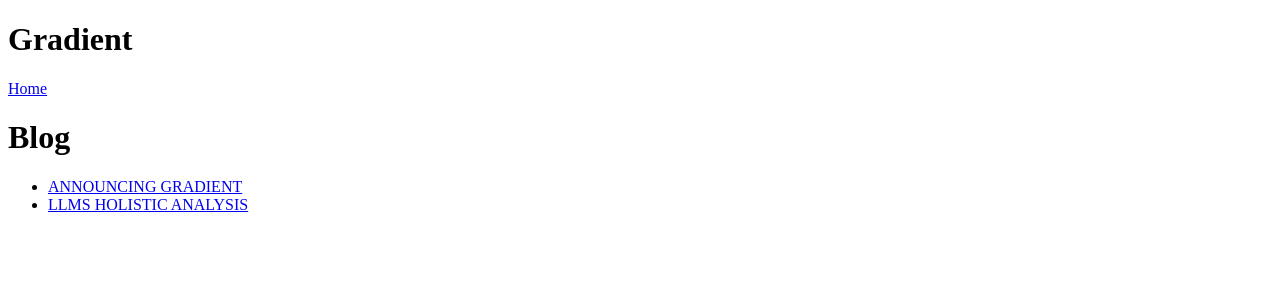
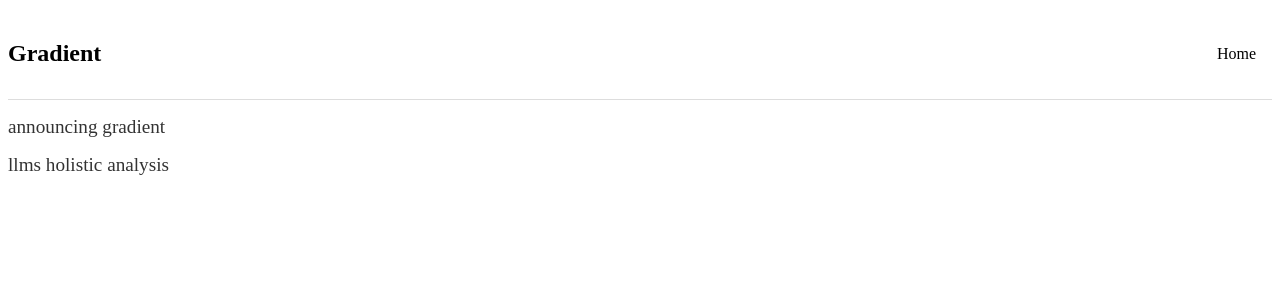
Before and after one commit to andrewcantos/gra.dient.ai, a Next.js app: page /blog in a window 1280 px wide. Shown: the top 300 px of the page. Built offline with nearby package versions, Linux system fonts and the light colour scheme.

Commit message:
Remove default bullet points and all-caps formatting for blog list and titles

```diff
--- a/components/Layout.js
+++ b/components/Layout.js
@@ -6,15 +6,15 @@
 
   return (
     <>
-      <header>
-        <h1>Gradient</h1>
+      <header style={{ display: 'flex', justifyContent: 'space-between', alignItems: 'center', padding: '1rem 0', borderBottom: '1px solid #ddd' }}>
+        <h1 style={{ fontSize: '1.5rem', fontWeight: 'bold' }}>Gradient</h1>
         <nav>
           <Link legacyBehavior href="/">
-            <a>Home</a>
+            <a style={{ marginRight: '1rem', textDecoration: 'none', color: 'inherit' }}>Home</a>
           </Link>
           {router.pathname !== '/blog' && (
             <Link legacyBehavior href="/blog">
-              <a>Blog</a>
+              <a style={{ textDecoration: 'none', color: 'inherit' }}>Blog</a>
             </Link>
           )}
         </nav>
--- a/pages/blog.js
+++ b/pages/blog.js
@@ -12,7 +12,7 @@
     const slug = filename.replace(/\.md$/, '');
     return {
       slug,
-      title: slug.replace(/-/g, ' ').toUpperCase(),
+      title: slug.replace(/-/g, ' '), // Removed all caps formatting
     };
   });
 
@@ -26,18 +26,15 @@
 export default function Blog({ blogs }) {
   return (
     <Layout>
-      <div className="blogContainer"> {/* Use a new class for blog layout */}
-        <h1 className="text-3xl font-bold mb-6">Blog</h1>
-        <ul className={styles.blogList}>
+      <ul className={styles.blogList}> {/* Minimal list format without default bullets */}
         {blogs.map((blog) => (
-            <li key={blog.slug} className={styles.blogListItem}>
+          <li key={blog.slug} className={styles.blogListItem}> {/* Styled list item */}
             <Link legacyBehavior href={`/blog/${blog.slug}`}>
               <a className={styles.blogLink}>{blog.title}</a>
             </Link>
           </li>
         ))}
       </ul>
-      </div>
     </Layout>
   );
 }
--- a/styles/globals.css
+++ b/styles/globals.css
@@ -1,5 +1,8 @@
+@import url('https://fonts.googleapis.com/css2?family=Roboto:wght@400;700&display=swap');
+
 /* Removed all styles */
 body {
   margin: 0;
-  padding: 0;
+  padding: 1rem 2rem; /* Align body padding with the title in the nav */
+  font-family: 'Roboto', sans-serif;
 }
--- a/styles/home.module.css
+++ b/styles/home.module.css
@@ -1 +1,49 @@
-/* Removed all styles */
+.gridContainer {
+  display: grid;
+  grid-template-columns: repeat(auto-fit, minmax(200px, 1fr));
+  gap: 1.5rem;
+  padding: 2rem;
+}
+
+.card {
+  aspect-ratio: 1 / 1; /* Make the cards square */
+  display: flex;
+  flex-direction: column;
+  justify-content: center;
+  align-items: center;
+  background: #ffffff;
+  border: 1px solid #ddd;
+  border-radius: 12px;
+  padding: 1rem;
+  text-align: center;
+  box-shadow: 0 4px 6px rgba(0, 0, 0, 0.1);
+  transition: transform 0.2s ease, box-shadow 0.2s ease;
+}
+
+.card:hover {
+  transform: translateY(-5px);
+  box-shadow: 0 6px 12px rgba(0, 0, 0, 0.2);
+}
+
+.cardLink {
+  text-decoration: none;
+  color: #333;
+  font-weight: bold;
+  font-size: 1.2rem;
+}
+
+.blogList {
+  list-style: none; /* Remove default bullet points */
+  padding: 0;
+}
+
+.blogListItem {
+  margin-bottom: 1rem;
+}
+
+.blogLink {
+  text-decoration: none;
+  color: #333;
+  font-size: 1.2rem;
+  font-weight: 500;
+}
```
Also changed, not shown: pages/index.js (+4 -5 lines). Lines whose indentation alone changed are shown as unchanged.
